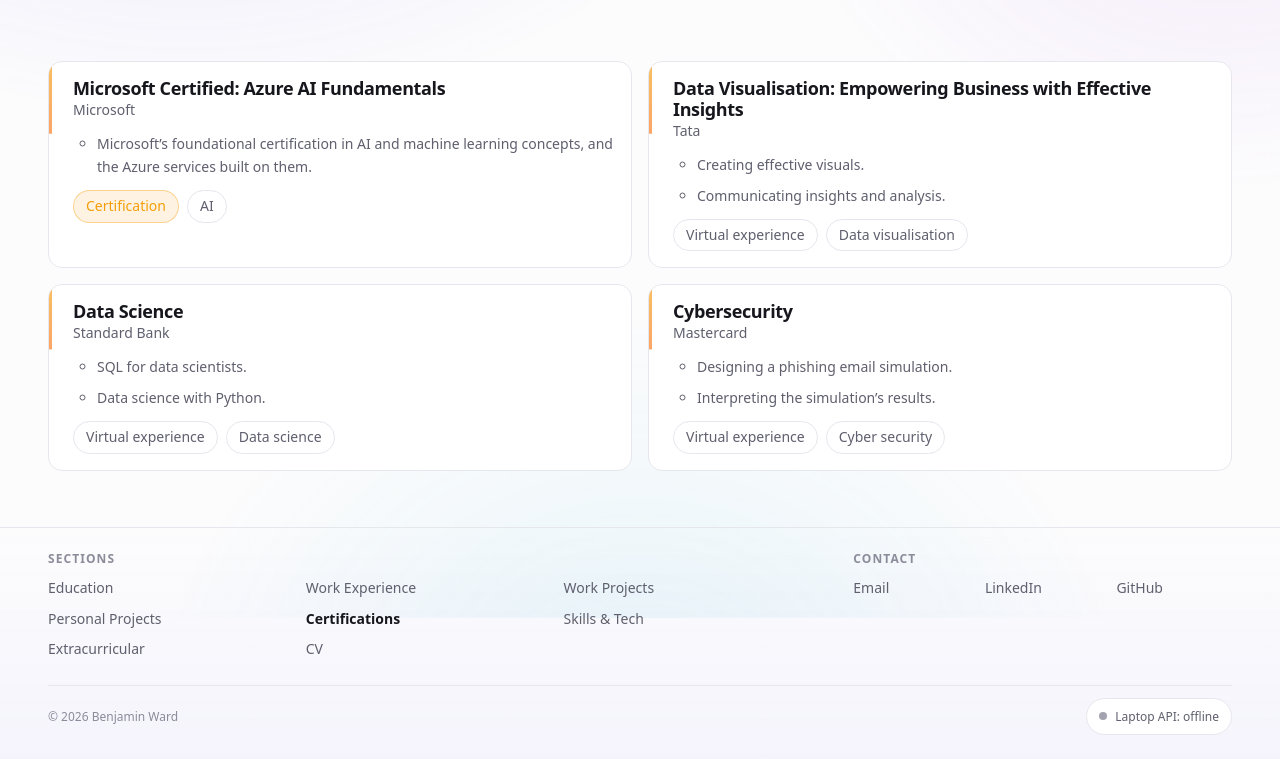
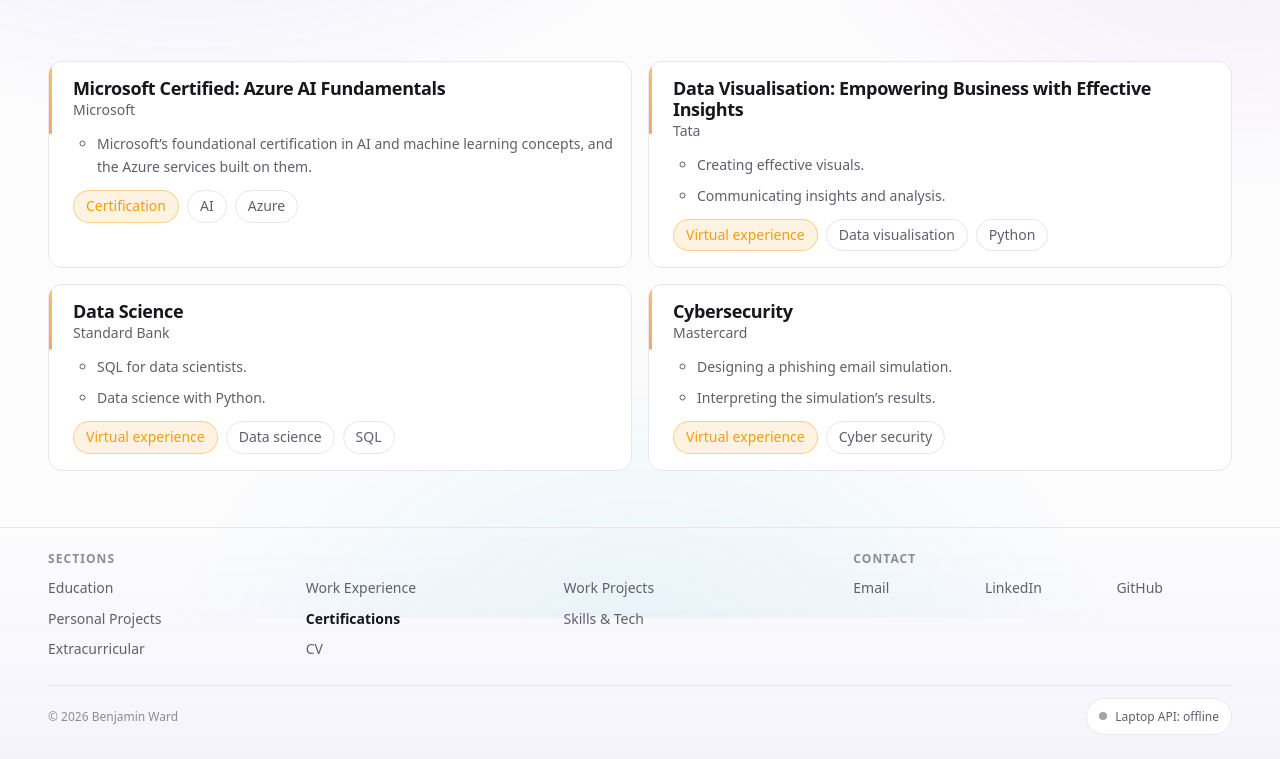
Before and after one commit to Benjamin2244/laptop-api-demo, a plain HTML site: page certifications.html in a window 1280 px wide. Shown: the part 183-942 px from the top of the page. Drawn offline with Linux system fonts and the light colour scheme; no server answers.

Commit message:
Add topic tags to certifications and colour every kind tag
Azure, Python and SQL tags on the entries they belong to. Virtual
experience now uses the accent colour like Certification, so the kind of
each entry is highlighted and topic tags stay plain.

```diff
--- a/certifications.html
+++ b/certifications.html
@@ -49,6 +49,7 @@
           <ul class="tag-list timeline-item__tags">
             <li class="tag tag--accent">Certification</li>
             <li class="tag">AI</li>
+            <li class="tag">Azure</li>
           </ul>
         </li>
         <li class="timeline-item" data-reveal="item">
@@ -63,8 +64,9 @@
             <li>Communicating insights and analysis.</li>
           </ul>
           <ul class="tag-list timeline-item__tags">
-            <li class="tag">Virtual experience</li>
+            <li class="tag tag--accent">Virtual experience</li>
             <li class="tag">Data visualisation</li>
+            <li class="tag">Python</li>
           </ul>
         </li>
         <li class="timeline-item" data-reveal="item">
@@ -79,8 +81,9 @@
             <li>Data science with Python.</li>
           </ul>
           <ul class="tag-list timeline-item__tags">
-            <li class="tag">Virtual experience</li>
+            <li class="tag tag--accent">Virtual experience</li>
             <li class="tag">Data science</li>
+            <li class="tag">SQL</li>
           </ul>
         </li>
         <li class="timeline-item" data-reveal="item">
@@ -95,7 +98,7 @@
             <li>Interpreting the simulation&rsquo;s results.</li>
           </ul>
           <ul class="tag-list timeline-item__tags">
-            <li class="tag">Virtual experience</li>
+            <li class="tag tag--accent">Virtual experience</li>
             <li class="tag">Cyber security</li>
           </ul>
         </li>
```
